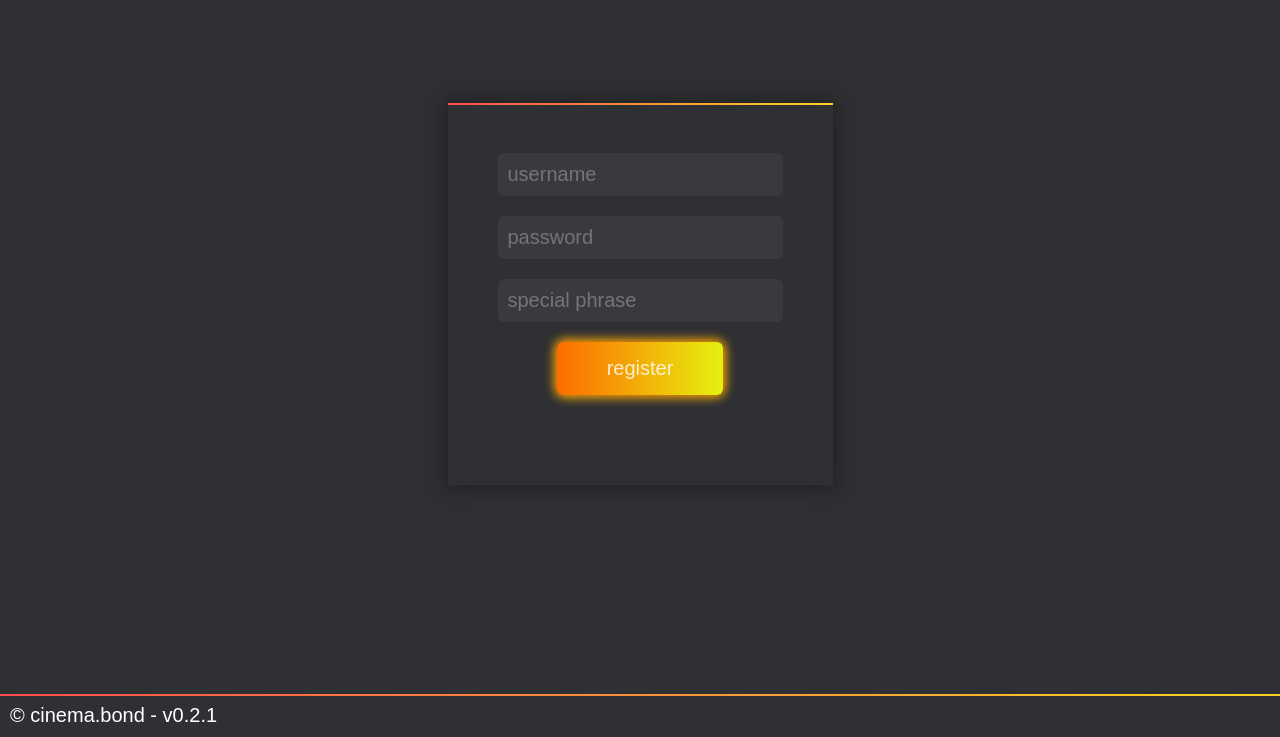
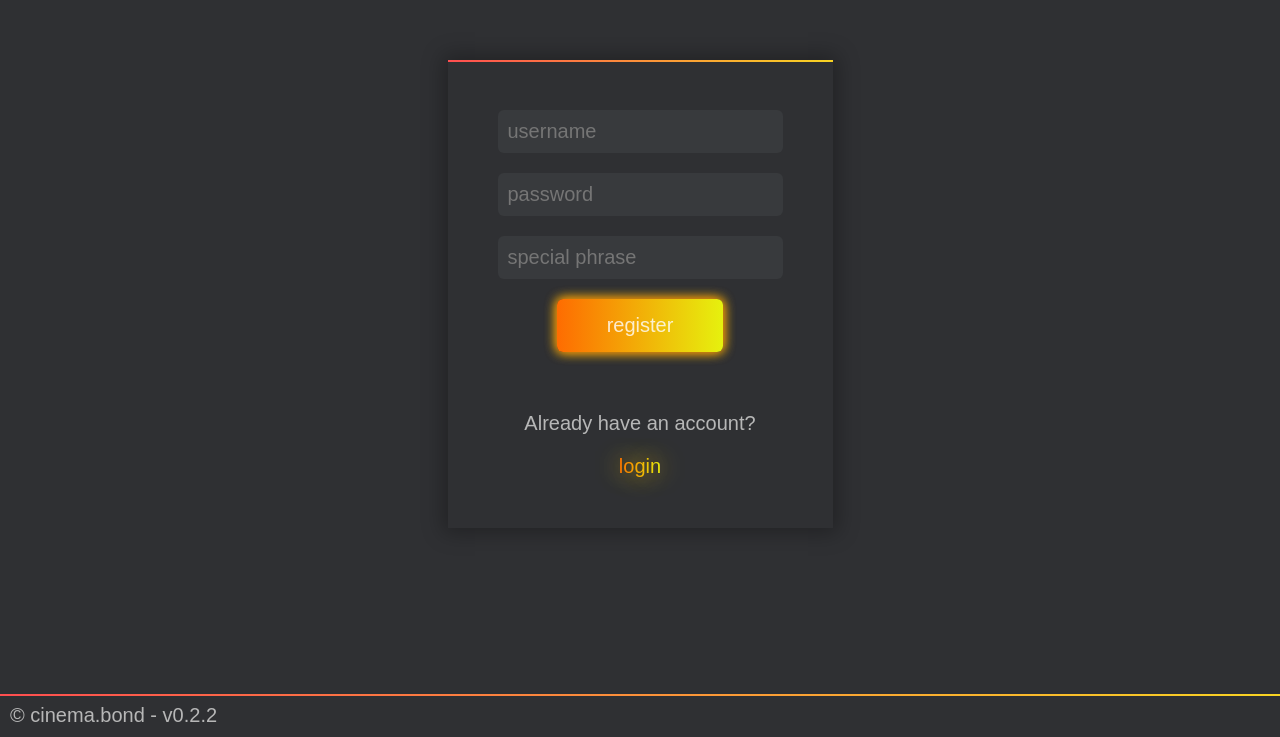
Before and after one commit to chcknlegwill/Major-Project, a website: page public/html/register.html in a window 1280 px wide. Shown: the part 106-843 px from the top of the page. Drawn offline with Linux system fonts and the light colour scheme.

Commit message:
v0.2.2, fixed logging error on GET req to /login, and added login button on register page

```diff
--- a/public/css/register.css
+++ b/public/css/register.css
@@ -99,6 +99,36 @@ output {
   color: #b70000;
 }
 
+a {
+  color: #c2c2c2ed;
+  text-decoration: none;
+}
+
+
+#login {
+  margin: 0;
+  font-size: 100%;
+  background: linear-gradient(
+    90deg,
+    rgba(254, 108, 1, 1) 0%,
+    rgba(230, 241, 14, 1) 100%
+  );
+  background-size: 100%;
+  -webkit-background-clip: text;
+  -moz-background-clip: text;
+  -webkit-text-fill-color: transparent;
+  -moz-text-fill-color: transparent;
+  text-shadow: 0px 0px 3vh rgba(254, 196, 6, 2);
+  /* text-shadow: 0px 0px 10vh rgba(254, 196, 6, 0.8); */
+}
+
+
+#login:hover {
+  transition: all 0.01s ease-in-out;
+  text-shadow: 0px 0px 4vh rgba(254, 196, 6, 2);
+}
+
+
 footer {
   position: relative;
   color: #fff;
--- a/public/html/register.html
+++ b/public/html/register.html
@@ -23,13 +23,15 @@
 				<button type="submit" value="submit">register</button>
 				<loading></loading>
 				<output id="output"></output>
+				<a>Already have an account?</a>
+				<a id="login" href="/login">login</a>
 			</form>
 			<!--space here for easier separation of the form-->
 		</div>
 	</div>
 	<footer>
 		<div class="footer-content">
-			<a> © cinema.bond - v0.2.1</a>
+			<a> © cinema.bond - v0.2.2</a>
 		</div>
 	</footer>
 </body>
--- a/routes/login.js
+++ b/routes/login.js
@@ -2,13 +2,11 @@ const express = require("express");
 const router = express.Router();
 const path = require("path");
 const bodyParser = require("body-parser");
-const loginController = require("../controllers/userController")
+const loginController = require("../controllers/userController");
 
 router.get("/", (req, res) => {
-    console.log(__dirname)
     res.sendFile(path.join(__dirname, "..", "public", "html", "login.html"))
-
-})
+});
 
 
 router.post("/", loginController.registerUser, (req, res) => {
```
Also changed, not shown: public/html/404.html (+1 -1 lines), public/html/index.html (+1 -1 lines), public/html/login.html (+1 -1 lines), server.js (+7 -1 lines), 1 other file.
